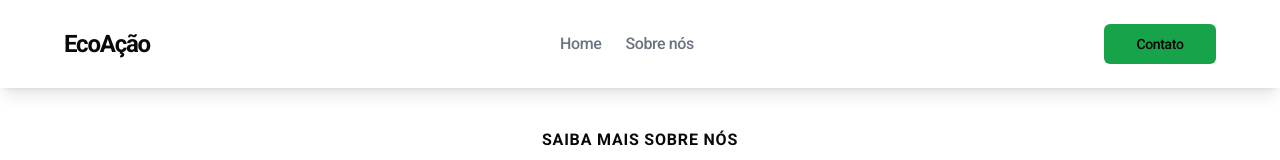
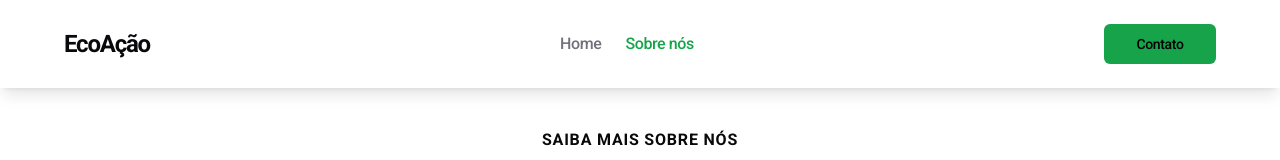
Before and after one commit to reggidev/ecoacao, a React (Vite) app: page /sobre-nos in a window 1280 px wide. Shown: the top 160 px of the page. Built offline with nearby package versions, Linux system fonts and the light colour scheme.

Commit message:
feat: add nav link component

```diff
--- /dev/null
+++ b/src/components/nav-link.tsx
@@ -0,0 +1,15 @@
+import { Link, type LinkProps, useLocation } from 'react-router-dom'
+
+export type NavLinkProps = LinkProps
+
+export function NavLink(props: NavLinkProps) {
+  const { pathname } = useLocation()
+
+  return (
+    <Link
+      data-current={pathname === props.to}
+      className="flex items-center gap-1.5 font-medium text-muted-foreground hover:text-foreground data-[current=true]:text-primary"
+      {...props}
+    />
+  )
+}
--- a/src/sections/header.tsx
+++ b/src/sections/header.tsx
@@ -1,6 +1,7 @@
 import { MenuIcon } from 'lucide-react'
 import { Link } from 'react-router-dom'
 
+import { NavLink } from '@/components/nav-link'
 import { Button } from '@/components/ui/button'
 import {
   Sheet,
@@ -35,16 +36,16 @@ export function Header() {
           <span>EcoAção</span>
         </Link>
 
-        {/* DESKTOP NAVBAR */}
-        <div className="hidden lg:flex">
+        {/* Desktop NavBar */}
+        <nav className="hidden lg:flex">
           <ul className="flex items-center gap-6 font-medium tracking-tight text-gray-500">
             {navLinks.map((link) => (
               <li key={link.id} className="cursor-pointer hover:text-primary">
-                <Link to={link.href}>{link.title}</Link>
+                <NavLink to={link.href}>{link.title}</NavLink>
               </li>
             ))}
           </ul>
-        </div>
+        </nav>
         <div className="hidden lg:flex">
           <Link to="/contato">
             <Button className="w-28 text-sm tracking-tight text-black">
@@ -53,8 +54,8 @@ export function Header() {
           </Link>
         </div>
 
-        {/* MOBILE NAVBAR */}
-        <div className="lg:hidden">
+        {/* Mobile NavBar */}
+        <nav className="lg:hidden">
           <Sheet>
             <SheetTrigger asChild>
               <Button size="icon">
@@ -90,7 +91,7 @@ export function Header() {
               </Link>
             </SheetContent>
           </Sheet>
-        </div>
+        </nav>
       </div>
     </header>
   )
```
